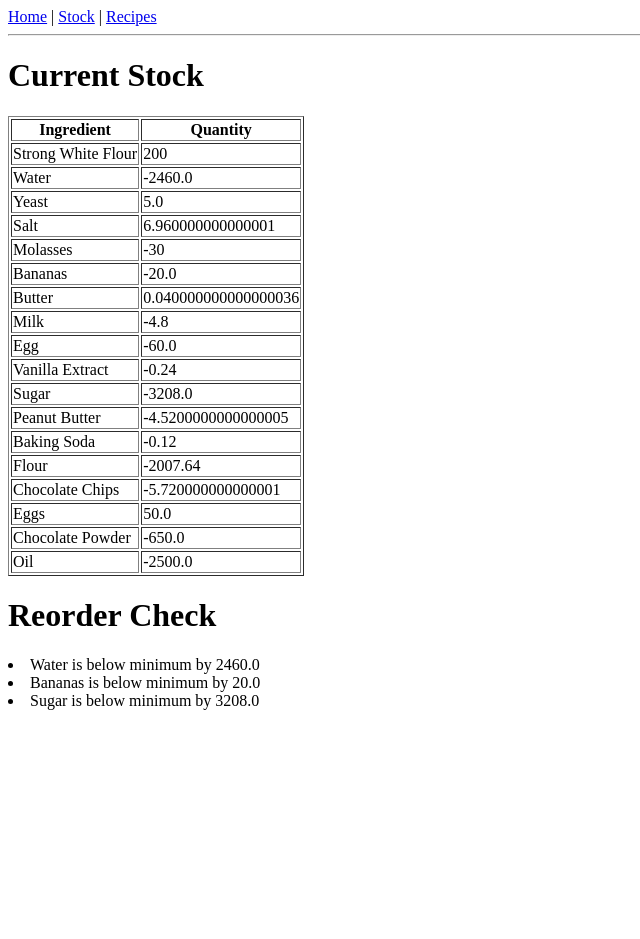
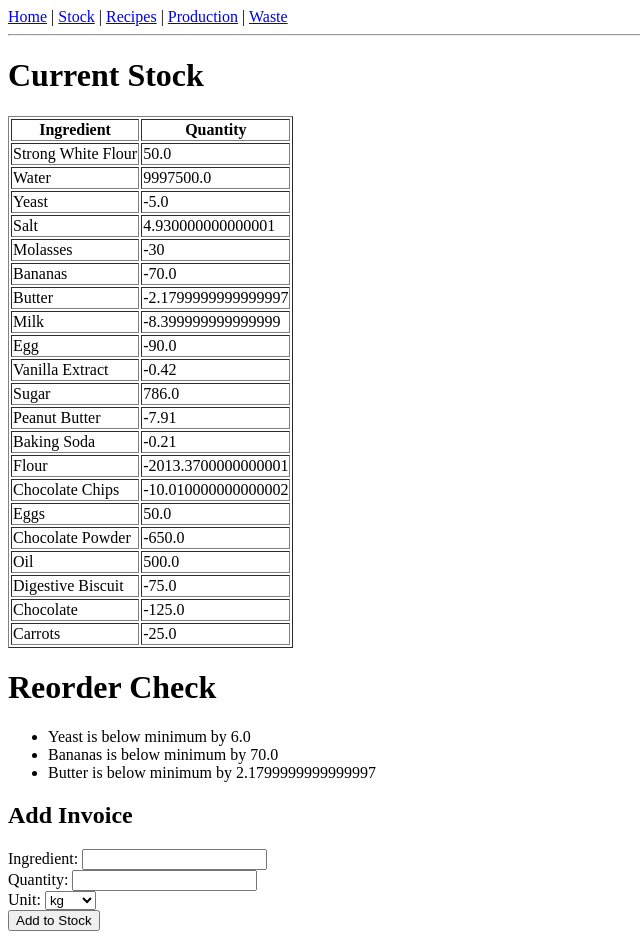
Before and after one commit to TheoHill10/Smokehouse, a Flask app: page /stock in a window 1280 px wide. Shown: the whole page, without its empty margins (0-640 px from the left). Before the commit the page ends 710 px from the top, so only its background shows below. Run offline with Flask 3, Linux system fonts and the light colour scheme.

Commit message:
Adding all features to Flask and adding error handiling

```diff
--- a/app.py
+++ b/app.py
@@ -1,24 +1,107 @@
-from flask import Flask, render_template
-from storage import load_stock, load_all_products
+from flask import Flask, render_template, request, redirect
+from storage import load_stock, load_all_products, save_stock, log_change, load_waste_log, save_all_products
 from stock_logic import check_reorder_needed
-from production_input import view_recipe_details, get_recipe_allergen
+from production_input import get_recipe_allergen, calculate_invoice_update, calculate_production_update, calculate_recipe_updated
+from waste_input import calculate_waste_update, calcualte_waste_summary
+from utils import normalize, convert_to_base
 
 app = Flask(__name__)
 @app.route("/")
 def home():
     return render_template("index.html")
 
-@app.route("/stock")
+@app.route("/stock", methods=["GET", "POST"])
 def stock_page():
+    error = None
+    if request.method == 'POST':
+        try:
+            ingredient = normalize(request.form["ingredient"])
+            raw_quantitiy = float(request.form["quantity"])
+            unit = request.form["unit"]
+            quantity = convert_to_base(raw_quantitiy, unit)
+            stock = load_stock("data/stock.json")
+            minimum_stock = load_stock("data/minimum_stock.json")
+            invoice_items = {ingredient: quantity}
+            updated_stock, updated_minimum_stock = calculate_invoice_update(invoice_items, stock, minimum_stock)
+            save_stock(updated_stock, "data/stock.json")
+            save_stock(updated_minimum_stock, "data/minimum_stock.json")
+            log_change("invoice_logged", f"Invoice processed: {invoice_items}", "data/audit_log.json")
+        except ValueError:
+            error = "Please enter a valid number amount"
     stock = load_stock("data/stock.json")
     minimum_stock = load_stock("data/minimum_stock.json")
     reorder = check_reorder_needed(stock, minimum_stock)
-    return render_template("stock.html", stock=stock, reorder=reorder)
+    return render_template("stock.html", stock=stock, reorder=reorder, error=error)
 
-@app.route("/recipes")
+@app.route("/production", methods=["GET", "POST"])
+def production_log():
+    error = None
+    if request.method == "POST":
+        try:
+            product_name = normalize(request.form["product_name"])
+            amount = float(request.form["amount"])
+            products = load_all_products("data/recipes.json")
+            stock = load_stock("data/stock.json")
+            product_object = products[product_name]
+            ingredients_used, updated_stock = calculate_production_update(product_object, amount, stock)
+            save_stock(updated_stock, "data/stock.json")
+            log_change("production_logged", f"{amount} x {product_name} made, stock updated", "data/audit_log.json")
+        except KeyError:
+            error = "No product found with that name"
+        except ValueError:
+            error = "Please enter a valid number amount"
+    products = load_all_products("data/recipes.json")
+    return render_template("production.html", products=products, error=error)
+
+@app.route("/waste", methods=["GET", "POST"])
+def waste_log():
+    error = None
+    if request.method == "POST":
+        try:
+            product_name = normalize(request.form["product_name"])
+            quantity_made = float(request.form["quantity_made"])
+            quantity_left = float(request.form["quantity_left"])
+            raw_waste_log = load_stock("data/waste_log.json")
+            updated_waste_log = calculate_waste_update(product_name, quantity_made, quantity_left, raw_waste_log)
+            save_stock(updated_waste_log, "data/waste_log.json")
+            log_change("waste_logged", f"{quantity_left} x {product_name} wasted out of {quantity_made} made", "data/audit_log.json")
+        except ValueError:
+            error = "Please enter a valid number amount"
+    waste_log = load_waste_log("data/waste_log.json")
+    summary = calcualte_waste_summary(waste_log)
+    return render_template("waste.html", summary=summary, error=error)
+
+@app.route("/recipes", methods=["GET", "POST"])
 def recipes_page():
-    recipes = load_all_products("data/recipes.json")
-    return render_template("recipes.html", recipes=recipes)
+    error = None
+    if request.method == "POST":
+        try:
+            recipe_name = request.form["recipe_name"]
+            ingredient_text = request.form["ingredient_text"]
+            products = load_all_products("data/recipes.json")
+            recipe = {}
+            for line in ingredient_text.strip().split("\n"):
+                parts = line.split(",")
+                ingredient = normalize(parts[0])
+                raw_quantity = float(parts[1])
+                unit = parts[2].strip()
+                recipe[ingredient] = convert_to_base(raw_quantity, unit)
+            updated_products = calculate_recipe_updated(recipe_name, recipe, products)
+            save_all_products(updated_products, "data/recipes.json")
+            log_change("Recipe added", f":New recipe added: {recipe_name} - {recipe}", "data/audit_log.json")
+            return redirect(f"/recipes/{recipe_name}")
+        except (IndexError, ValueError):
+            error = "Check your ingredient list is formatted as ingredient, quanity, unit. One per line"
+    search = request.args.get("search","").lower()
+    all_recipes = load_all_products("data/recipes.json")
+    if search:
+        recipes = {}
+        for name, product in all_recipes.items():
+            if search in name.lower():
+                recipes[name] = product
+    else:
+        recipes = all_recipes
+    return render_template("recipes.html", recipes=recipes, error=error, search=search)
 
 @app.route("/recipes/<name>")
 def recipe_details(name):
--- a/data/minimum_stock.json
+++ b/data/minimum_stock.json
@@ -7,5 +7,6 @@
     "Eggs": 0,
     "Bananas": 0,
     "Sugar": 0,
-    "Plain Flour": 0
+    "Plain Flour": 0,
+    "Oil": 0
 }
--- a/data/stock.json
+++ b/data/stock.json
@@ -1,20 +1,23 @@
 {
-    "Strong White Flour": 200,
-    "Water": -2460.0,
-    "Yeast": 5.0,
-    "Salt": 6.960000000000001,
+    "Strong White Flour": 50.0,
+    "Water": 9997500.0,
+    "Yeast": -5.0,
+    "Salt": 4.930000000000001,
     "Molasses": -30,
-    "Bananas": -20.0,
-    "Butter": 0.040000000000000036,
-    "Milk": -4.8,
-    "Egg": -60.0,
-    "Vanilla Extract": -0.24,
-    "Sugar": -3208.0,
-    "Peanut Butter": -4.5200000000000005,
-    "Baking Soda": -0.12,
-    "Flour": -2007.64,
-    "Chocolate Chips": -5.720000000000001,
+    "Bananas": -70.0,
+    "Butter": -2.1799999999999997,
+    "Milk": -8.399999999999999,
+    "Egg": -90.0,
+    "Vanilla Extract": -0.42,
+    "Sugar": 786.0,
+    "Peanut Butter": -7.91,
+    "Baking Soda": -0.21,
+    "Flour": -2013.3700000000001,
+    "Chocolate Chips": -10.010000000000002,
     "Eggs": 50.0,
     "Chocolate Powder": -650.0,
-    "Oil": -2500.0
+    "Oil": 500.0,
+    "Digestive Biscuit": -75.0,
+    "Chocolate": -125.0,
+    "Carrots": -25.0
 }
--- a/templates/base.html
+++ b/templates/base.html
@@ -3,7 +3,7 @@
 <head><title>Smokehouse Stock System</title></head>
 <body>
     <nav>
-        <a href="/">Home</a> | <a href="/stock">Stock</a> | <a href="/recipes">Recipes</a>
+        <a href="/">Home</a> | <a href="/stock">Stock</a> | <a href="/recipes">Recipes</a> | <a href="/production">Production</a> | <a href="/waste">Waste</a>
     </nav>
     <hr>
     {% block content %}{% endblock %}
--- a/templates/stock.html
+++ b/templates/stock.html
@@ -1,6 +1,9 @@
 {% extends "base.html" %}
 {% block content %}
 <h1>Current Stock</h1>
+{% if error %}
+<p style="color:red;">{{ error }}</p>
+{% endif %}
 <table border="1">
     <tr><th>Ingredient</th><th>Quantity</th></tr>
     {% for ingredient, quantity in stock.items() %}
@@ -10,13 +13,29 @@
 
 <h1>Reorder Check</h1>
 {% if  reorder %}
-<u1>
+<ul>
     {% for ingredient, shortfall in reorder.items() %}
     <li>{{ ingredient }} is below minimum by {{ shortfall }}</li>
     {% endfor %}
-</u1>
+</ul>
 {% else %}
 <p>Nothing needs to be reordered</p>
 {% endif %}
 
+<h2>Add Invoice</h2>
+<form method="POST" action="/stock">
+    <label>Ingredient: <input type="text" name="ingredient" required></label><br>
+    <label>Quantity: <input type="number" step="any" name="quantity" required></label><br>
+    <label>Unit:
+        <select name="unit">
+            <option value="kg">kg</option>
+            <option value="g">g</option>
+            <option value="l">l</option>
+            <option value="ml">ml</option>
+            <option value="each">each</option>
+        </select>
+    </label><br>
+    <button type="submit">Add to Stock</button>
+</form>
+
 {% endblock %}
--- a/utils.py
+++ b/utils.py
@@ -1,7 +1,7 @@
 def normalize(name):
     return name.strip().title()
 
-UNIT_CONVERSION = {"kg": 1, "g": 0.001, "L": 1, "ml": 0.001, "each": 1}
+UNIT_CONVERSION = {"kg": 1, "g": 0.001, "l": 1, "ml": 0.001, "each": 1}
 def convert_to_base(quantity, unit):
     unit = unit.lower().strip()
     if unit not in UNIT_CONVERSION:
```
Also changed, not shown: data/audit_log.json (+50 -0 lines), data/waste_log.json (+12 -0 lines), templates/production.html (added, +19 -0 lines), templates/recipes.html (+16 -0 lines), templates/reorder.html (deleted, +0 -14 lines), templates/waste.html (added, +25 -0 lines).
